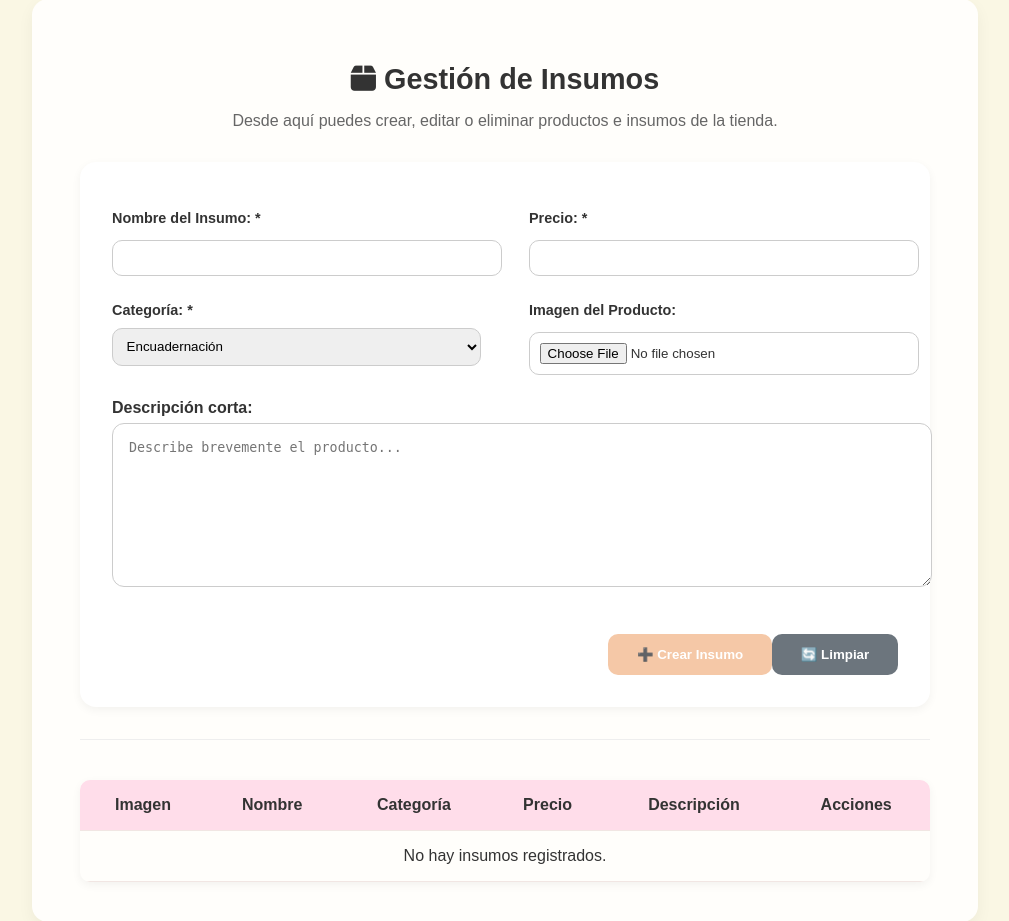
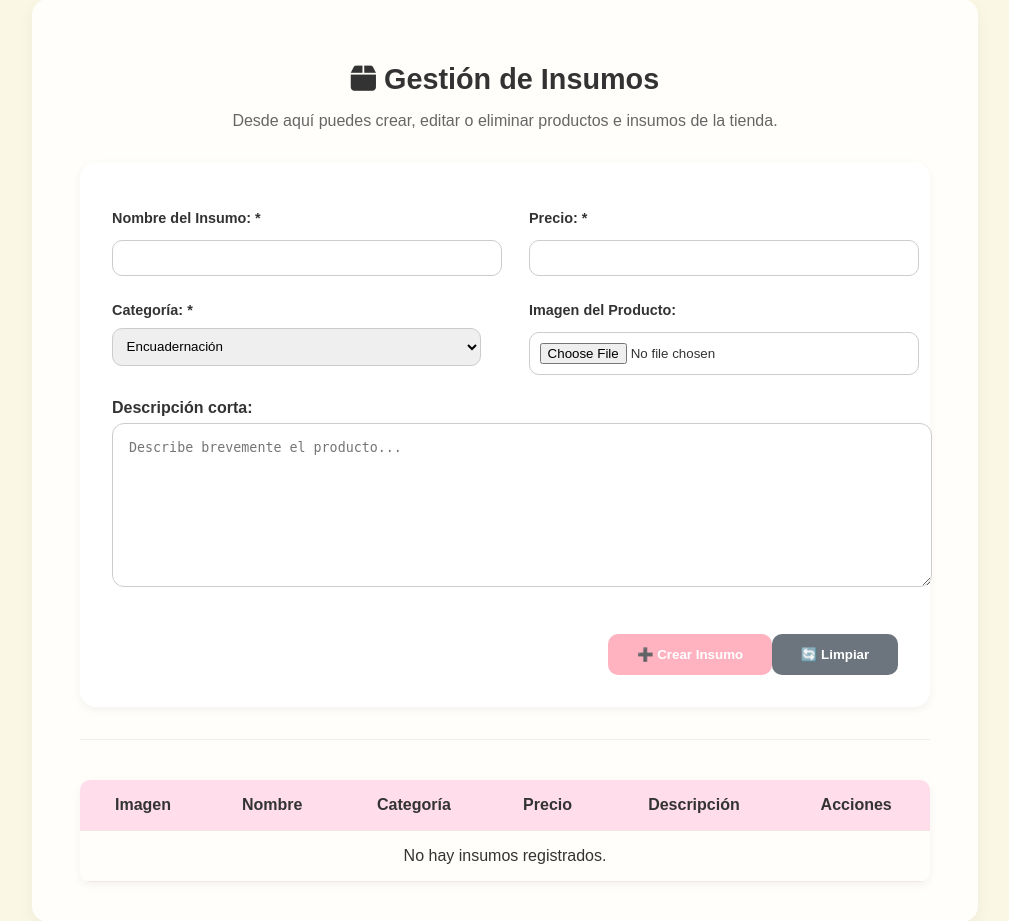
Before and after one commit to rgarzona1/TMM_Conecta, a Django app: page /tienda/panel/insumos/ in a window 1280 px wide. Shown: the part 83-1004 px from the top of the page, without its empty margins (135-1144 px from the left). Run offline with Django 5.2, Linux system fonts and the light colour scheme; the visitor is signed in with stand-in values (Sample User, id 1); data that the repository does not hold is empty.

Commit message:
corrección botón

```diff
--- a/static/css/general.css
+++ b/static/css/general.css
@@ -2605,7 +2605,7 @@ form button {
 .btn-panel {
   align-self: flex-start;
   padding: 0.8rem 1.8rem;
-  background-color: var(--color-durazno);
+  background-color: #FFB3C1;
   color: #fff;
   font-weight: 600;
   border-radius: 10px;
```
